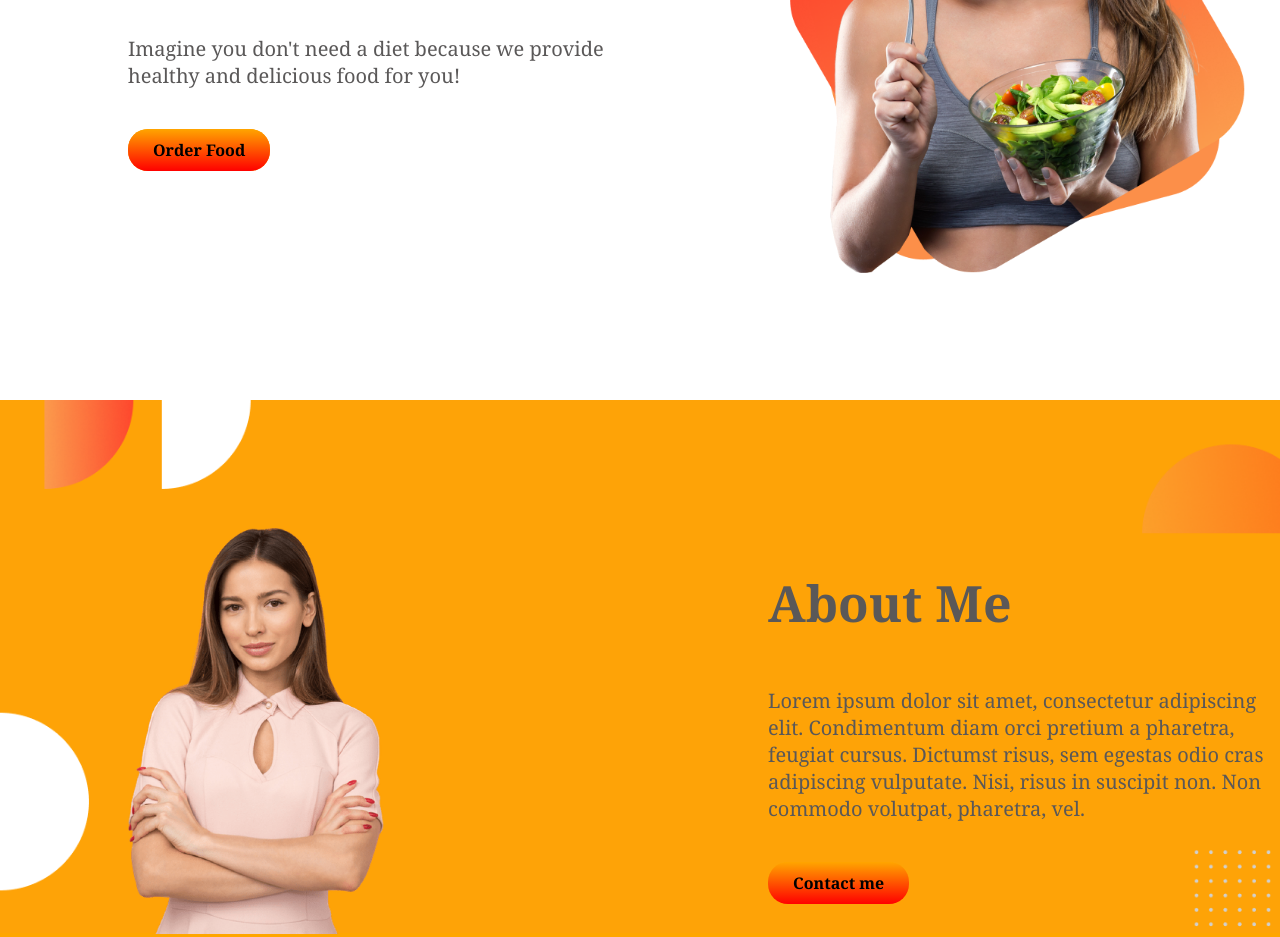
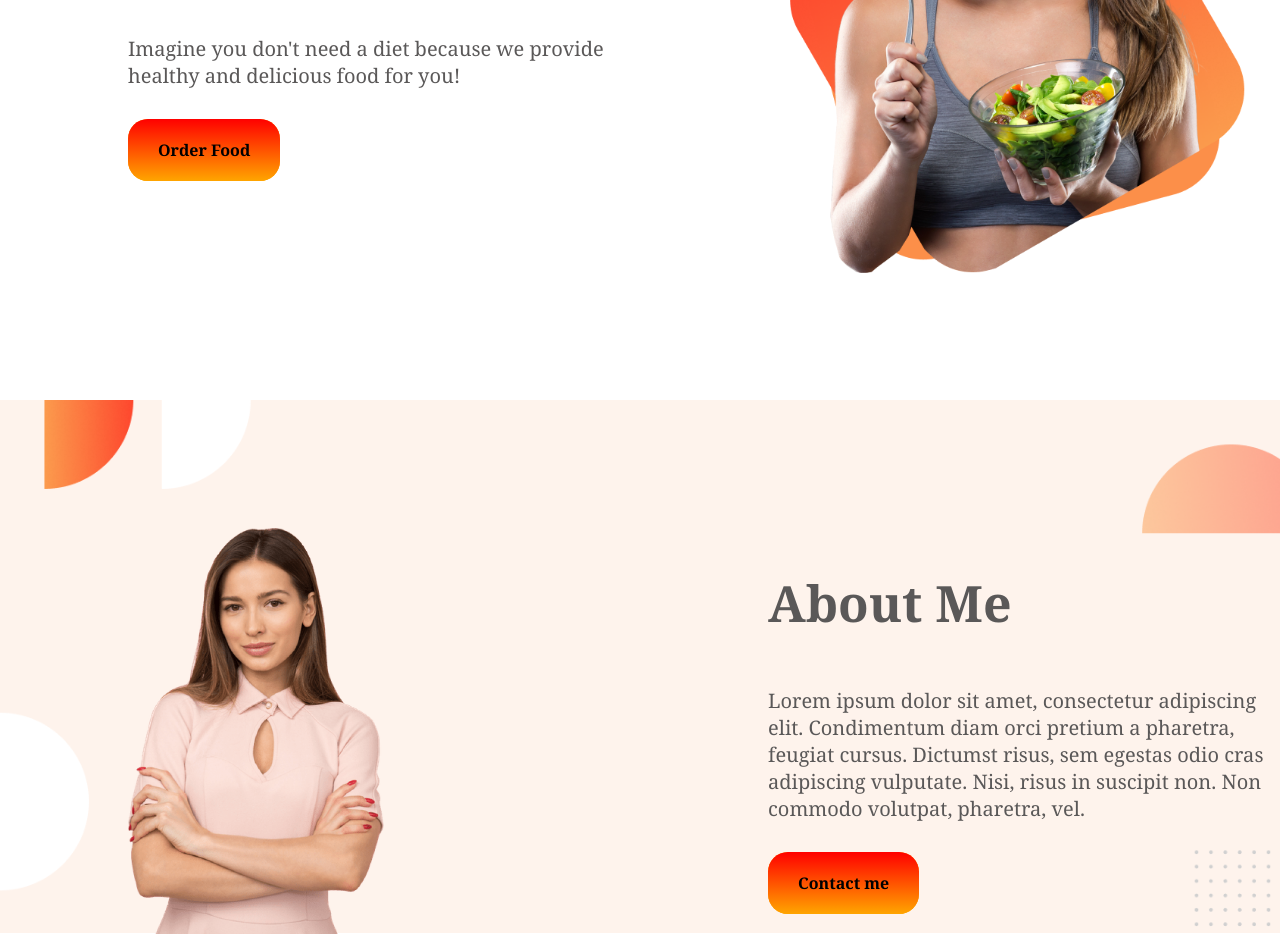
Before and after one commit to mohsineli/assignment-No.-01, a plain HTML site: page index.html in a window 1280 px wide. Shown: the part 400-1337 px from the top of the page. Drawn offline with Linux system fonts and the light colour scheme.

Commit message:
change picture background

```diff
--- a/style.css
+++ b/style.css
@@ -28,9 +28,9 @@ h1 {
 .link-button {
     text-decoration: none;
     background-color: orange;
-    padding: 10px 25px;
+    padding: 20px 30px;
     border-radius: 20px;
-    background-image: linear-gradient(orange, red);
+    background-image: linear-gradient(red, orange);
     color: black;
     font-weight: 700;
 
@@ -61,7 +61,6 @@ p {
     background-image: url(images/shapes/7.png);
     background-repeat: no-repeat;
     background-size: 100%;
-    background-color: rgb(255, 166, 0);
 }
 
 .recipies {
```
